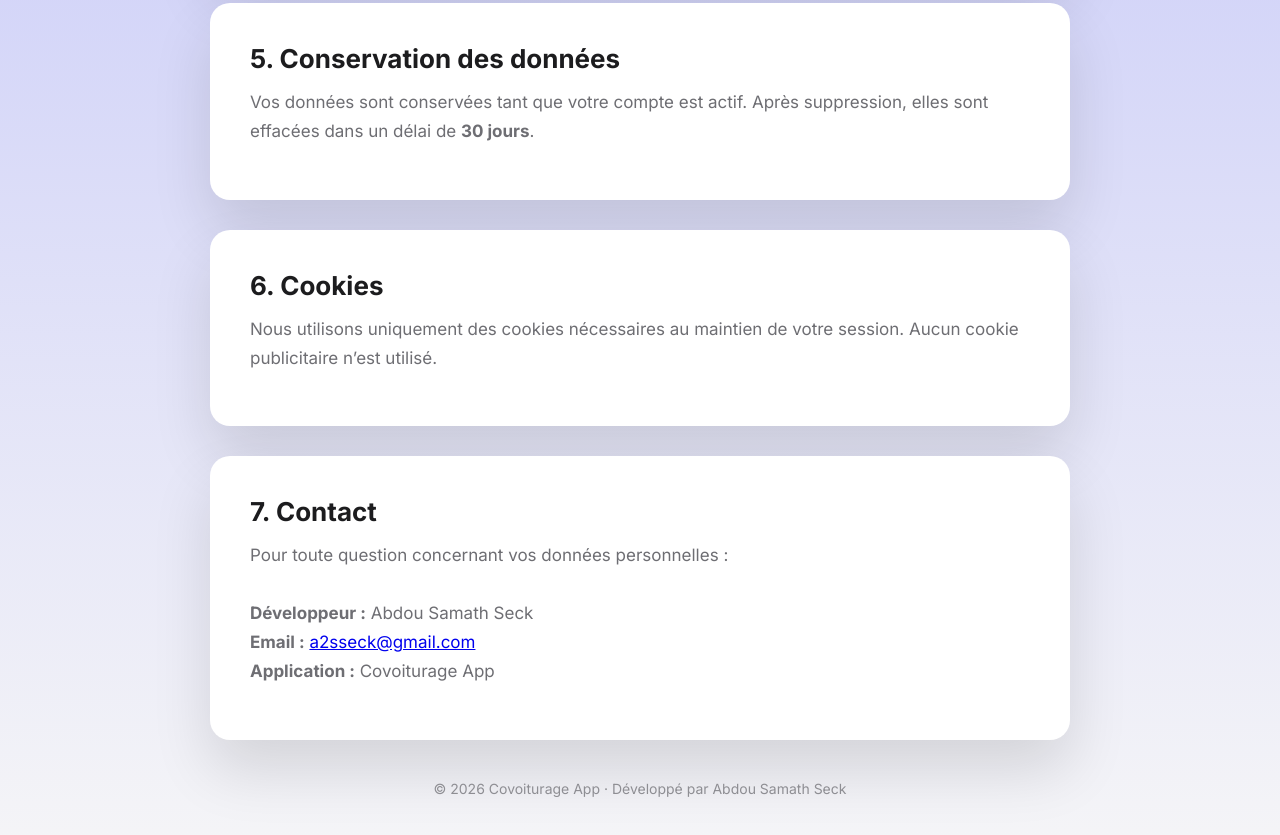
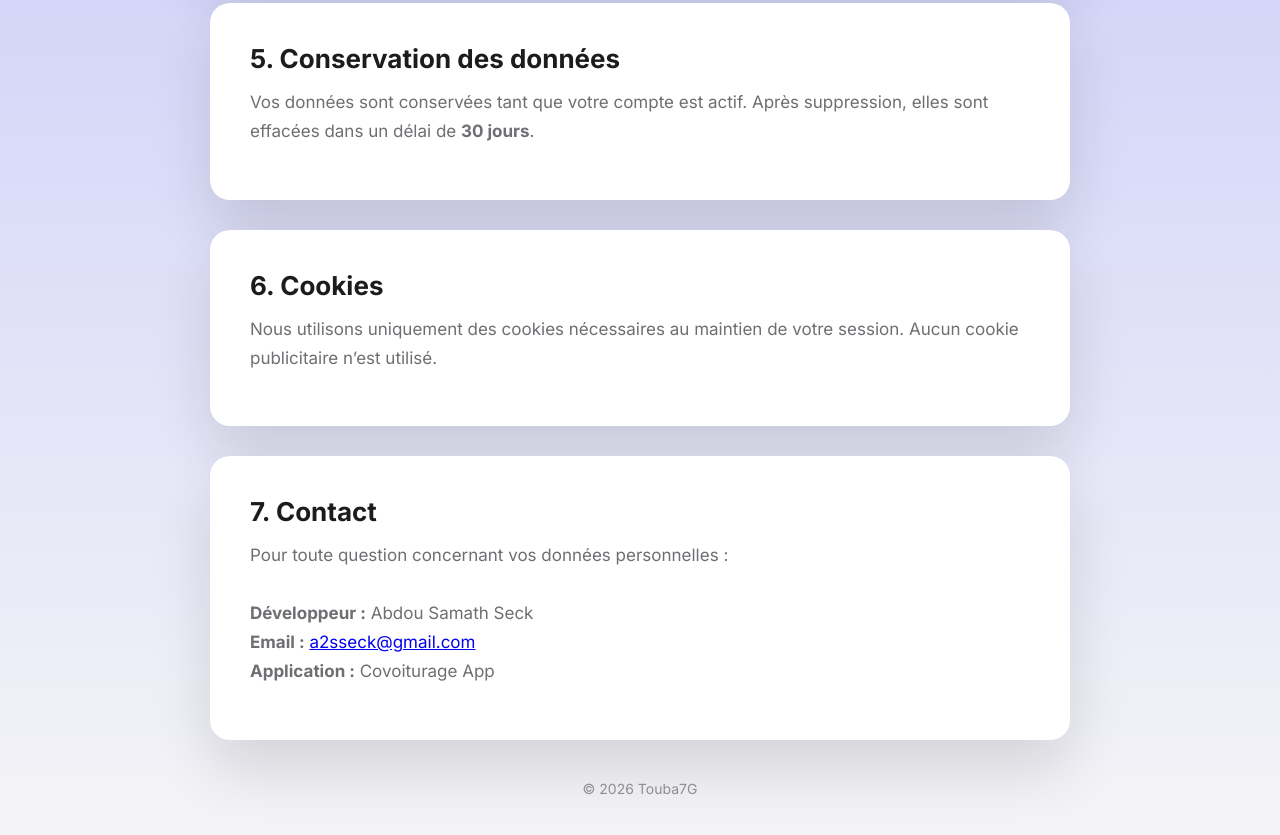
Before and after one commit to samat006/doc, a plain HTML site: page private.html in a window 1280 px wide. Shown: the part 1808-2643 px from the top of the page. Drawn offline with Linux system fonts and the light colour scheme.

Commit message:
Update footer text in private.htmlcorrise

```diff
--- a/private.html
+++ b/private.html
@@ -181,7 +181,7 @@
     </div>
 
     <footer>
-      © 2026 Covoiturage App · Développé par Abdou Samath Seck
+      © 2026 Touba7G
     </footer>
 
   </div>
```
